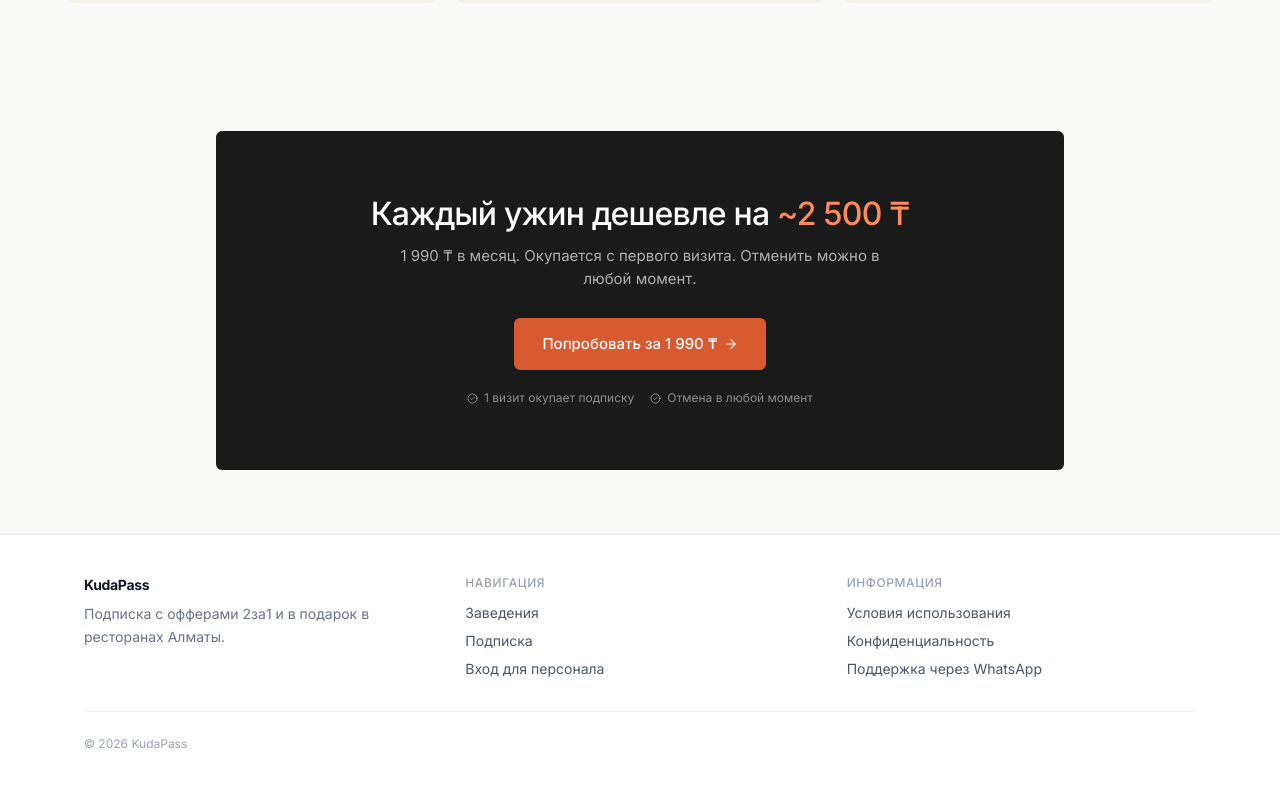
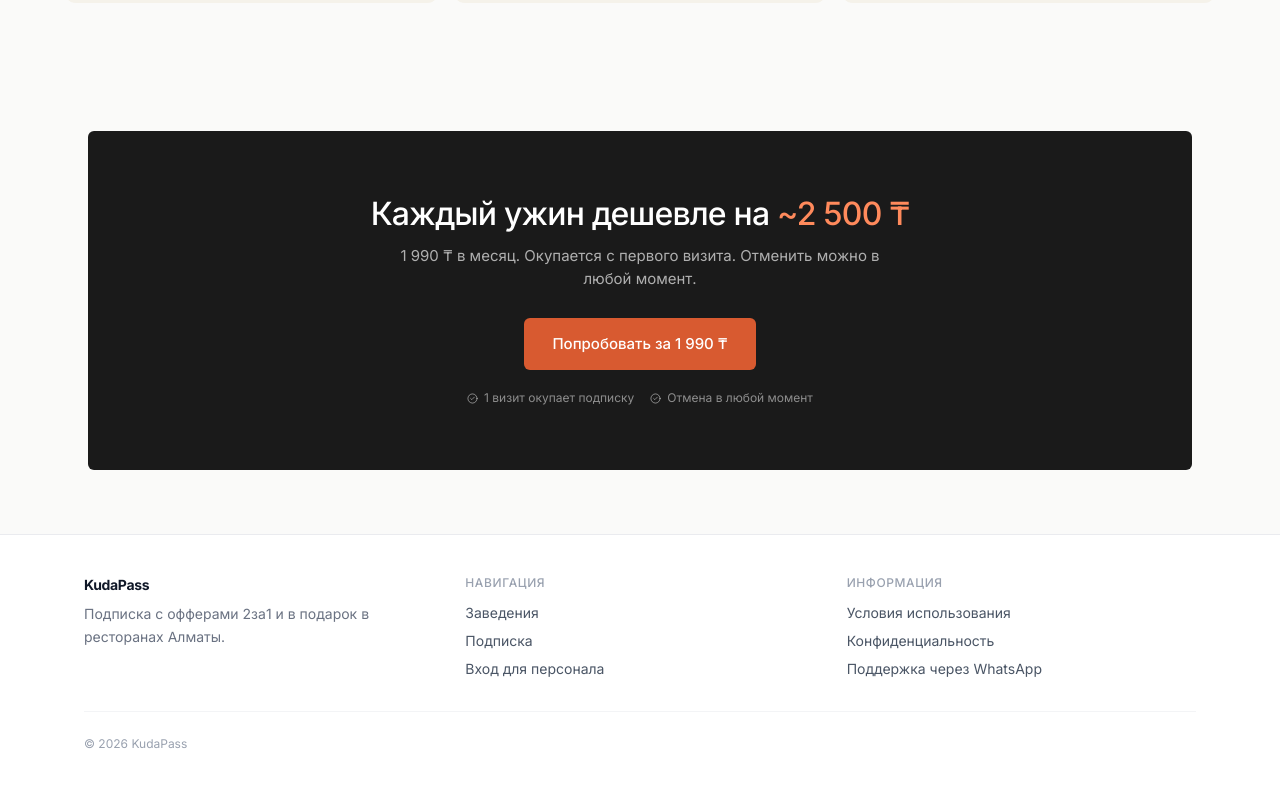
Before and after one commit to kudreyev/almaty-dining-club, a Next.js app: page / in a window 1280 px wide. Shown: the part 1689-2475 px from the top of the page. Built offline with nearby package versions, Linux system fonts and the light colour scheme; no server answers; the database is empty.

Commit message:
Refactor FinalCta component: remove unused ArrowRight icon import, adjust section width for improved layout, and streamline button styles for better consistency.

```diff
--- a/src/components/sections/final-cta.tsx
+++ b/src/components/sections/final-cta.tsx
@@ -1,6 +1,6 @@
 'use client'
 
-import { ArrowRight, CheckCircle2 } from 'lucide-react'
+import { CheckCircle2 } from 'lucide-react'
 
 const WHATSAPP_HREF = `https://wa.me/77066059899?text=${encodeURIComponent(
   'Здравствуйте! Хочу оформить подписку Kudaclub'
@@ -13,7 +13,7 @@ export function FinalCta() {
   }
 
   return (
-    <section className="mx-auto my-12 max-w-4xl px-4 md:my-16 md:px-6">
+    <section className="mx-auto my-12 max-w-6xl px-4 md:my-16 md:px-6">
       <div className="rounded-md bg-[#1a1a1a] px-8 py-12 text-center md:px-12 md:py-16">
         <h2 className="mb-3 text-[26px] font-medium leading-[1.2] tracking-tight text-white md:text-[32px]">
           Каждый ужин дешевле на <span className="text-[#FF8A5C]">~2 500 ₸</span>
@@ -29,10 +29,9 @@ export function FinalCta() {
           rel="noopener noreferrer"
           onClick={handleCtaClick}
           aria-label="Оформить подписку Kudaclub за 1 990 ₸"
-          className="inline-flex items-center gap-1.5 rounded-md bg-[#D85A30] px-7 py-3.5 text-[15px] font-medium text-white transition-all duration-150 hover:bg-[#BA4A26] focus-visible:outline focus-visible:outline-2 focus-visible:outline-white focus-visible:outline-offset-2"
+          className="inline-flex items-center rounded-md bg-[#D85A30] px-7 py-3.5 text-[15px] font-medium text-white transition-all duration-150 hover:bg-[#BA4A26] focus-visible:outline focus-visible:outline-2 focus-visible:outline-white focus-visible:outline-offset-2"
         >
           Попробовать за 1 990 ₸
-          <ArrowRight size={14} aria-hidden="true" />
         </a>
 
         <ul className="mt-5 flex flex-col items-center justify-center gap-2 text-xs text-white/50 sm:flex-row sm:gap-4">
```
